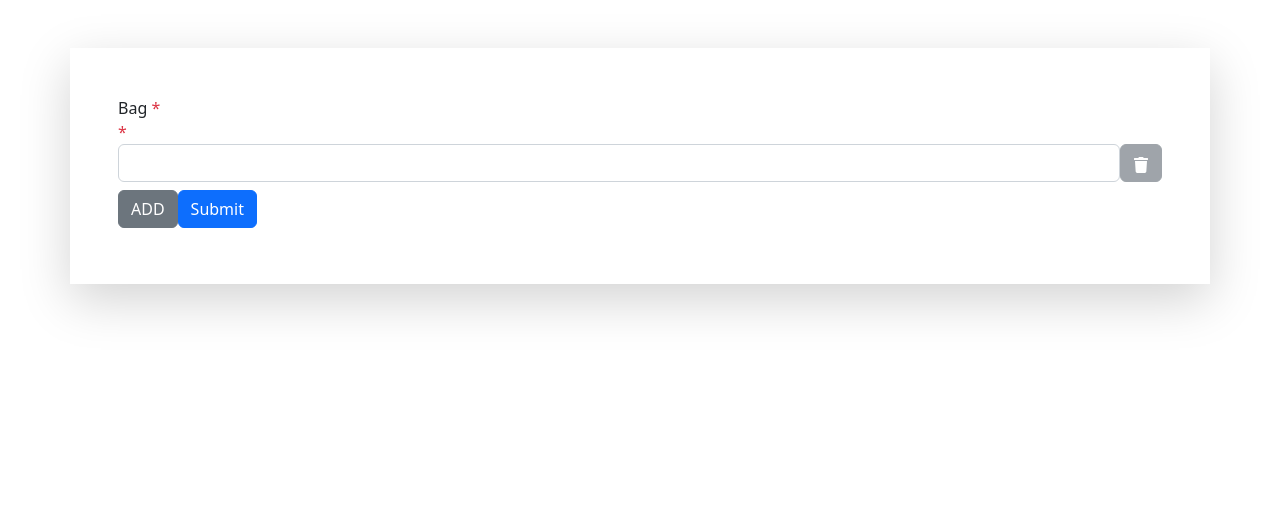
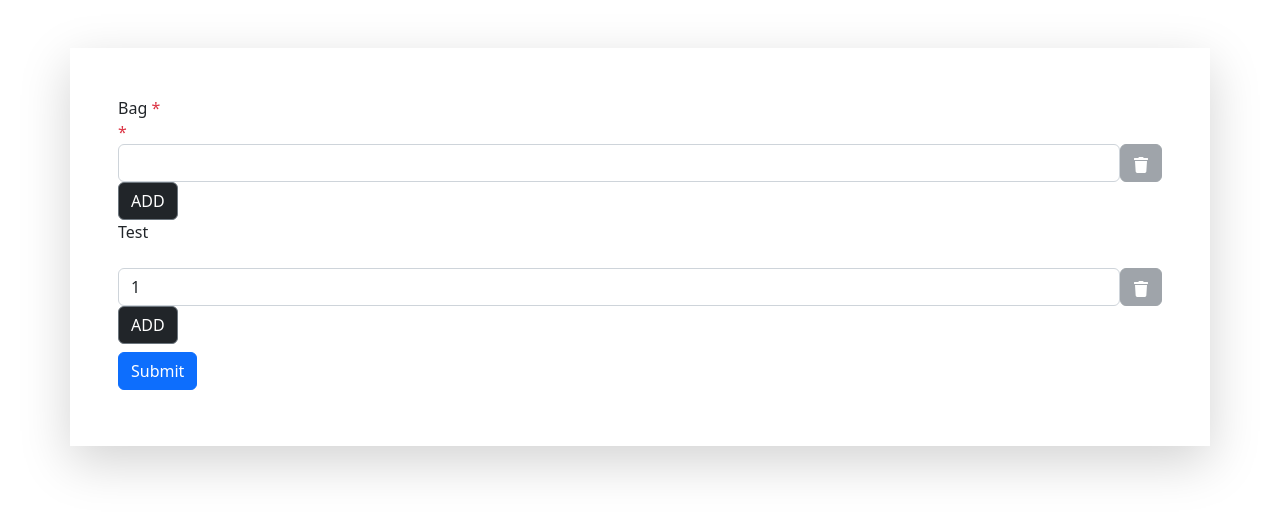
Before and after one commit to dipak-patil-noovosoft/react-learning, a React (Create React App) app in the folder exercises/field-component/: page / in a window 1280 px wide. Shown: the top 516 px of the page. Built offline with nearby package versions, Linux system fonts and the light colour scheme.

Commit message:
Fix: disabled after submission and error message

```diff
--- a/exercises/field-component/src/Components/Field/Field.tsx
+++ b/exercises/field-component/src/Components/Field/Field.tsx
@@ -22,7 +22,7 @@ interface IFieldProps<T extends object> {
 }
 
 const Field = <T extends object>(props: IFieldProps<T>) => {
-    const {render, label, name, required, index} = props;
+    const {render, label, name, required, index, onChange} = props;
 
     let formStore = useContext(FormStoreContext);
     if (props.formStore) formStore = props.formStore;
@@ -31,23 +31,26 @@ const Field = <T extends object>(props: IFieldProps<T>) => {
     }, [])
 
 
-    const onChange = (e: React.ChangeEvent<HTMLInputElement>) => {
+    const onChangeField = (e: React.ChangeEvent<HTMLInputElement>) => {
         if (e.target.type === 'checkbox') {
             formStore.setValue(name as keyof T, e.target.checked as T[keyof T]);
         } else {
             formStore.setValue(name as keyof T, e.target.value as T[keyof T], index);
+        }
+        if (onChange) {
+            onChange("dipak")
         }
     }
     return (
         <div>
             <label>{label} {required && <span className='text-danger'>*</span>}</label>
             {render(
-                onChange,
+                onChangeField,
                 formStore.getValue(name, index),
-                formStore.getRequiredFields(name) as boolean,
+                required,
                 formStore.isDisabled, index as number
             )}
-            {<span className='text-danger'>{formStore.getErrorMessage(name,index)}</span>}
+            {<span className='text-danger'>{formStore.getErrorMessage(name, index)}</span>}
         </div>
     );
 }
--- a/exercises/field-component/src/Components/FormComponent.tsx
+++ b/exercises/field-component/src/Components/FormComponent.tsx
@@ -3,6 +3,7 @@ import FormStore from "../Stores/FormStore";
 import {FormStoreContext} from "../Stores/FormStoreContext/FormStoreContext";
 import {Button} from "reactstrap";
 import {observer} from "mobx-react-lite";
+import {values} from "mobx";
 
 interface IFromComponentProps<T extends object> {
     children: React.ReactNode[] | React.ReactNode,
--- a/exercises/field-component/src/Components/Inputs/Inputs.tsx
+++ b/exercises/field-component/src/Components/Inputs/Inputs.tsx
@@ -9,6 +9,7 @@ import {Button} from "reactstrap";
 
 const inputs = {
     bags: [''],
+    test:[1],
 }
 const formStore = new FormStore(inputs);
 // @ts-ignore
@@ -20,10 +21,7 @@ const Inputs = () => {
     const handelDelete = action((index: number) => {
         if (formStore.data.bags.length > 1) formStore.data.bags.splice(index, 1);
     })
-    const addInputField = action(() => {
-        formStore.clearErrorField();
-        formStore.data.bags.push('');
-    })
+
     return (
         <div className='shadow-lg p-3  container  bg-opacity-25  my-5 px-5 py-5'>
             <FormComponent
@@ -42,14 +40,30 @@ const Inputs = () => {
                                 onDelete={handelDelete}
                                 name={'bags'}
                                 disabled={isDisabled}
-                                required={true}
+                                requiredValue={required}
                                 values={value}
                                 index={index}
                             />
                         </>)
                     }}
                 />
-                <Button type="button" onClick={addInputField}>ADD</Button>
+                <Field
+                    name='test'
+                    label="Test"
+                    required={false}
+                    render={(onChange, value, required, isDisabled, index) => {
+                        return (<>
+                            <JsonInputComponent
+                                onDelete={handelDelete}
+                                name={'test'}
+                                disabled={isDisabled}
+                                requiredValue={required}
+                                values={value}
+                                index={index}
+                            />
+                        </>)
+                    }}
+                />
             </FormComponent>
         </div>
     );
--- a/exercises/field-component/src/Components/JsonInputComponent/JsonInputComponent.tsx
+++ b/exercises/field-component/src/Components/JsonInputComponent/JsonInputComponent.tsx
@@ -1,5 +1,5 @@
 import React, {useContext} from 'react';
-import {toJS} from "mobx";
+import {action} from "mobx";
 import Field from "../Field/Field";
 import {observer} from "mobx-react-lite";
 import {Button, Input} from "reactstrap";
@@ -12,14 +12,16 @@ interface IJsonProps<T> {
     values: T[]
     disabled: boolean
     index: number
-    required: boolean
+    requiredValue: boolean
 }
 
-const JsonInputComponent = <T, >({onDelete, name, values, required}: IJsonProps<T>) => {
+const JsonInputComponent = <T, >({onDelete, name, values, requiredValue, disabled}: IJsonProps<T>) => {
     const formStore = useContext(FormStoreContext);
-    const onSubmit = (data: any) => {
-        console.log(toJS(data))
-    }
+
+    const addInputField = action(() => {
+        console.log(name)
+        formStore.data[name].push('');
+    })
     return (
         <div>
             {values.map((e: any, index: number) => {
@@ -28,7 +30,7 @@ const JsonInputComponent = <T, >({onDelete, name, values, required}: IJsonProps<
                     <Field
                         key={index}
                         name={name}
-                        required={required}
+                        required={requiredValue}
                         index={index}
                         render={(onChange, value, required, isDisabled, index) => {
                             return (
@@ -53,7 +55,14 @@ const JsonInputComponent = <T, >({onDelete, name, values, required}: IJsonProps<
                         }
                     />
                 )
+
             })}
+            <Button
+                type="button"
+                className='bg-dark'
+                onClick={addInputField}
+                disabled={disabled}
+            >ADD</Button>
         </div>
     );
 }
--- a/exercises/field-component/src/Components/UserDetailsform/UserDetailsform.tsx
+++ b/exercises/field-component/src/Components/UserDetailsform/UserDetailsform.tsx
@@ -28,7 +28,6 @@ const UserDetailsform = () => {
                 <Field
                     name='email'
                     label={'Email'}
-                    formStore={formStore}
                     required={true}
                     render={(onChange, value, required, isDisabled) =>
                         <Input
--- a/exercises/field-component/src/Stores/FormStore.ts
+++ b/exercises/field-component/src/Stores/FormStore.ts
@@ -64,7 +64,9 @@ export default class FormStore<T extends object> {
                 }
             }
             if (this.requiredFields[key] && (this.getValue(currentKey) === '')) {
-                flag = false;
+                this.setErrorField(currentKey, "Field Required")
+                 flag = false;
+
             }
         }
         return flag;
```
